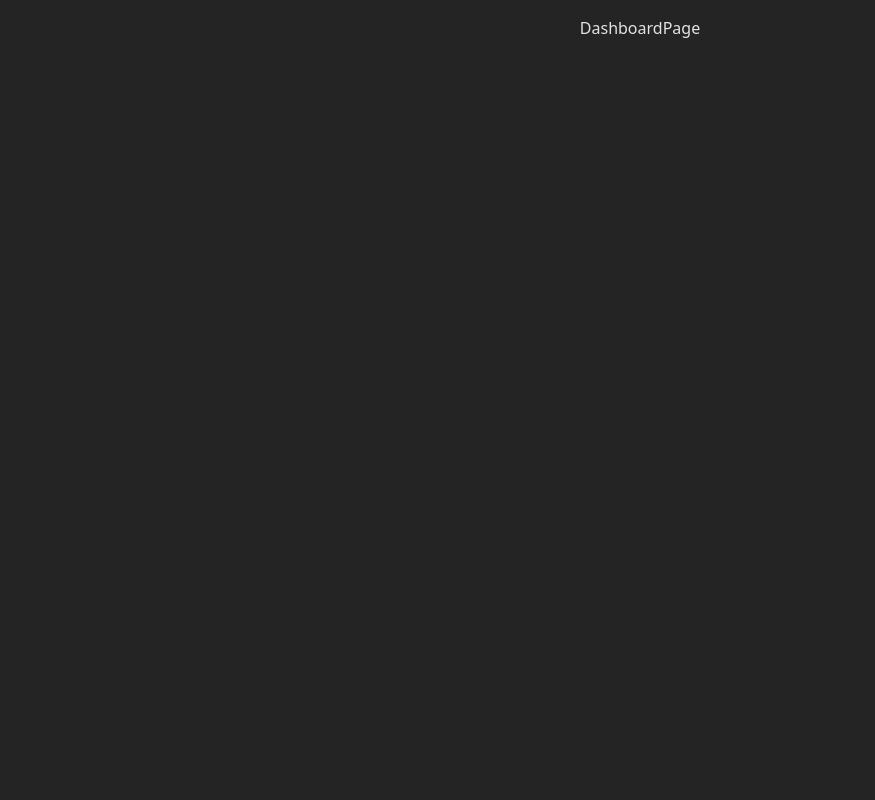
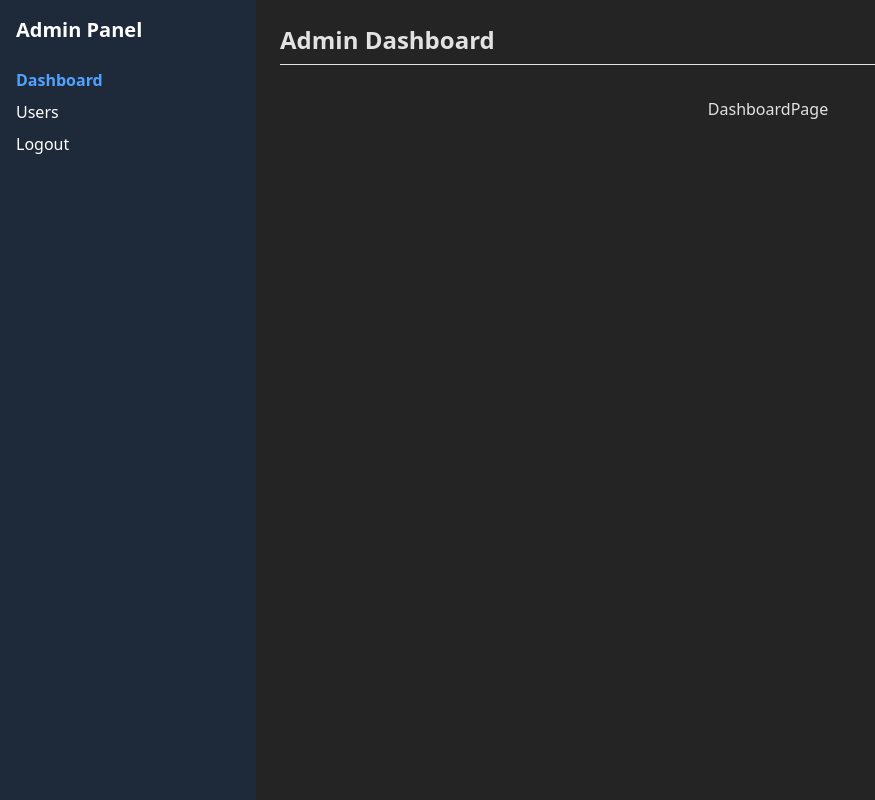
Before and after one commit to alexborisoff/adminDashboard, a React (Vite) app: page /login in a window 1280 px wide. Both pictures are taken after a click on the button "Login". Shown: the whole page, without its empty margins (0-875 px from the left). Built offline with nearby package versions, Linux system fonts and the light colour scheme.

Commit message:
Add Layout component and Navigation

```diff
--- a/src/App.tsx
+++ b/src/App.tsx
@@ -3,28 +3,25 @@ import { LoginPage } from './pages/LoginPage';
 import { DashboardPage } from './pages/DashboardPage';
 import { UsersPage } from './pages/UsersPage';
 import { PrivateRoute } from './components/PrivateRoute';
+import { Layout } from './components/Layout';
 
 export const App = () => {
    return (
       <Routes>
          <Route path="/login" element={<LoginPage />} />
          <Route
-            path="/dashboard"
+            path="/"
             element={
                <PrivateRoute>
-                  <DashboardPage />
+                  <Layout />
                </PrivateRoute>
             }
-         />
-         <Route
-            path="/users"
-            element={
-               <PrivateRoute>
-                  <UsersPage />
-               </PrivateRoute>
-            }
-         />
-         <Route path="*" element={<Navigate to="/dashboard" replace />} />
+         >
+            <Route element={<Navigate to="dashboard" replace />} />
+            <Route path="dashboard" element={<DashboardPage />} />
+            <Route path="users" element={<UsersPage />} />
+         </Route>
+         <Route path="*" element={<Navigate to="/" replace />} />
       </Routes>
    );
 };
--- /dev/null
+++ b/src/components/Layout.tsx
@@ -0,0 +1,41 @@
+import { useAppDispatch } from '../hooks/useApp';
+import { NavLink, Outlet, useNavigate } from 'react-router';
+import { logout } from '../features/auth/authSlice';
+
+export const Layout = () => {
+   const dispatch = useAppDispatch();
+   const navigate = useNavigate();
+
+   const handleLogout = () => {
+      dispatch(logout());
+      navigate('/login');
+   };
+
+   const navLinkClass = ({ isActive }: { isActive: boolean }) =>
+      isActive ? 'text-blue-400 font-semibold' : 'hover:text-blue-400';
+
+   return (
+      <div className="flex h-screen">
+         <aside className="w-64 bg-gray-800 text-white p-4 space-y-4">
+            <h2 className="text-xl font-bold mb-6">Admin Panel</h2>
+            <nav className="flex flex-col space-y-2">
+               <NavLink to="/dashboard" className={navLinkClass}>
+                  Dashboard
+               </NavLink>
+               <NavLink to="/users" className={navLinkClass}>
+                  Users
+               </NavLink>
+               <button onClick={handleLogout} className="text-left hover:text-red-400">
+                  Logout
+               </button>
+            </nav>
+         </aside>
+         <main className="flex-1 p-6 overflow-y-auto">
+            <header className="mb-4 border-b pb-2">
+               <h1 className="text-2xl font-semibold">Admin Dashboard</h1>
+            </header>
+            <Outlet />
+         </main>
+      </div>
+   );
+};
```
